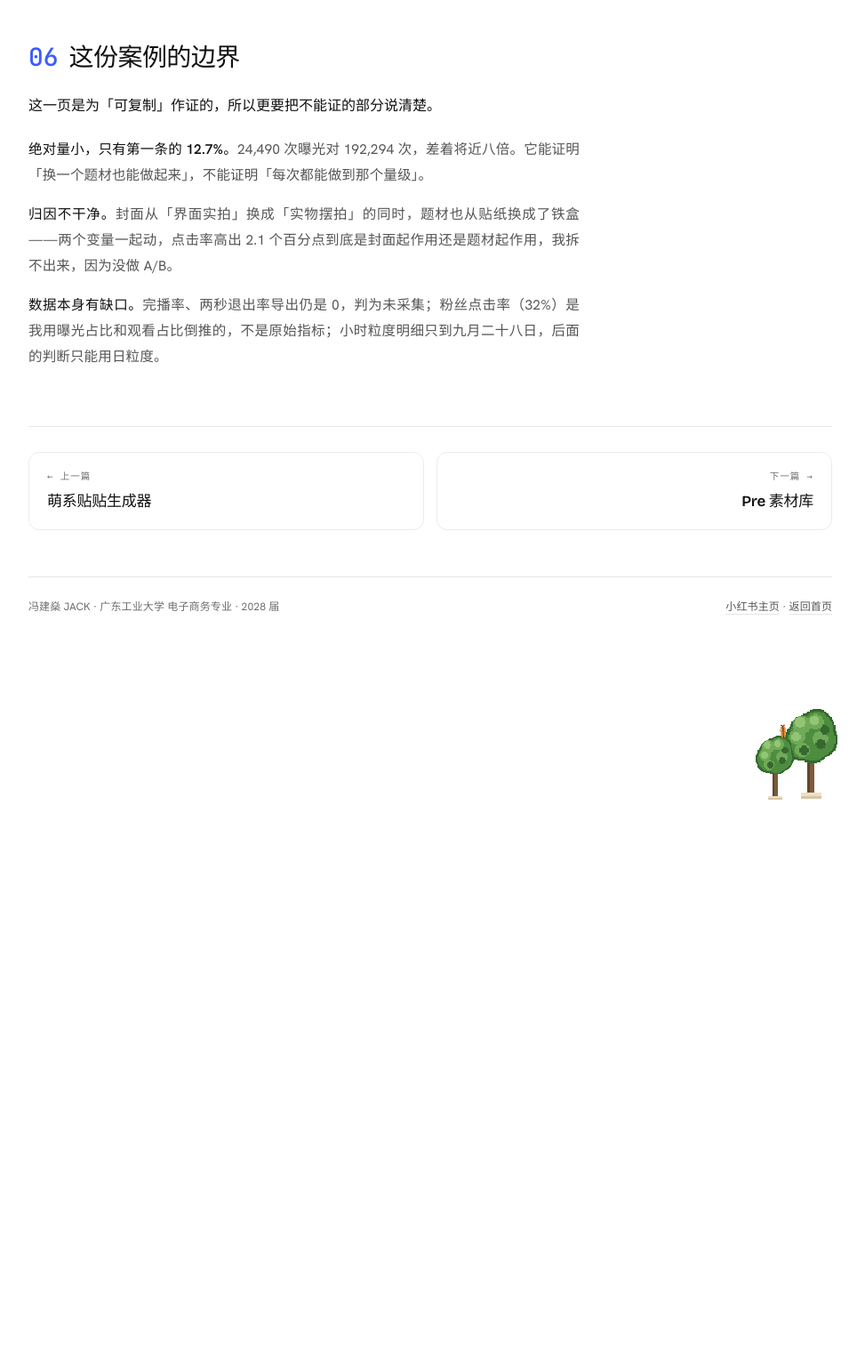
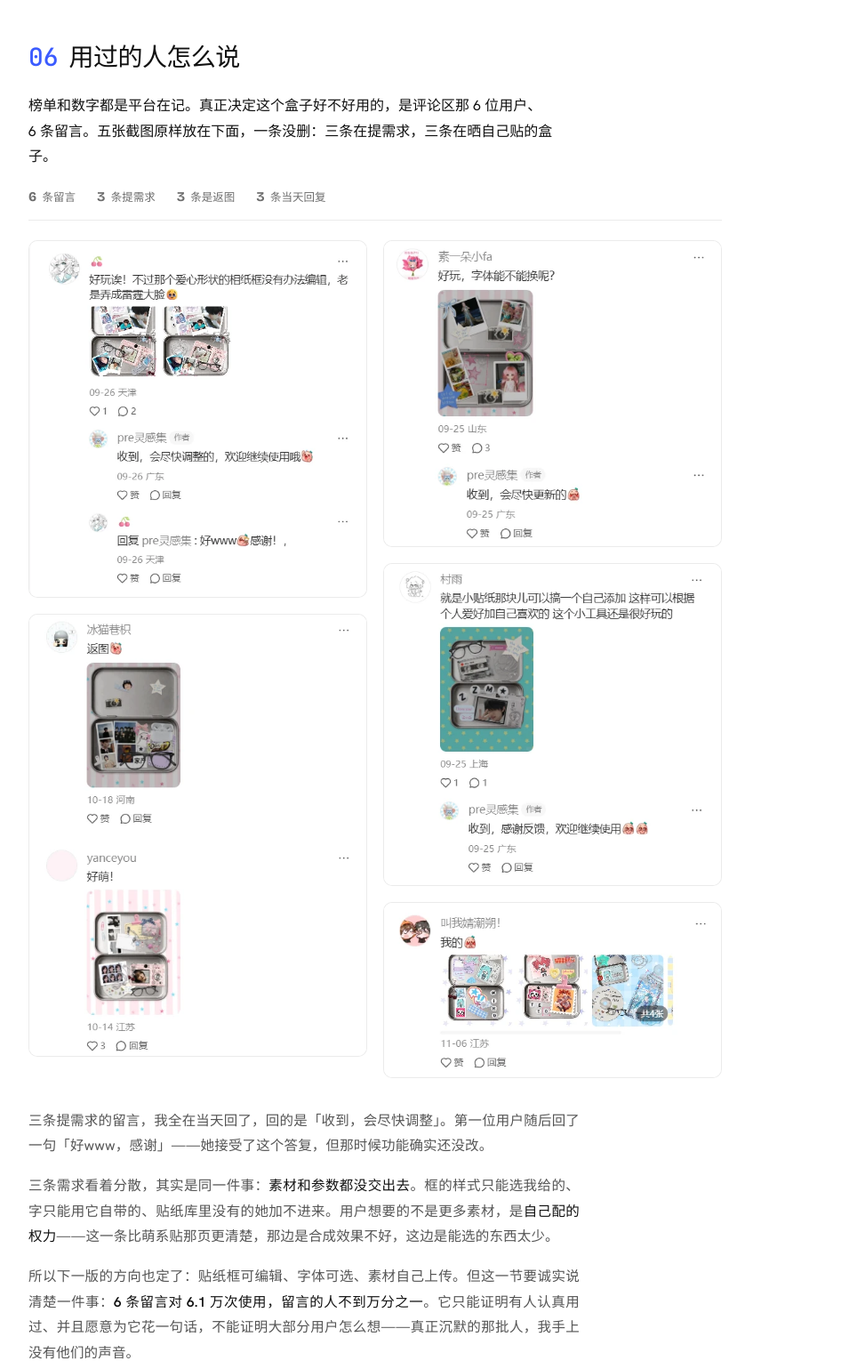
Before and after one commit to Jack028BOT/personal-website, a plain HTML site: page works/tincase.html in a window 1280 px wide. Shown: the part 6200-7739 px from the top of the page at 89% size, without its empty margins (156-1129 px from the left). Before the commit the page ends 7103 px from the top, so only its background shows below. Drawn offline with Linux system fonts and the light colour scheme.

Commit message:
铁盒贴新增 06 用户侧（5 张评论区截图）；萌系贴第二次激励换成带 10-27 日期的截图

```diff
--- a/works/tincase.html
+++ b/works/tincase.html
@@ -14,7 +14,7 @@
 <link rel="stylesheet" href="../assets/css/base.css?v=20261115-18">
 <link rel="stylesheet" href="../assets/css/deco.css?v=20261115-18">
 <link rel="stylesheet" href="../assets/css/work.css?v=20261115-18">
-<link rel="stylesheet" href="../assets/css/work-v2.css?v=20261115-24">
+<link rel="stylesheet" href="../assets/css/work-v2.css?v=20261116-04">
 </head>
 <body>
 <a class="skip-link" href="#content">跳到主要内容</a>
@@ -320,9 +320,41 @@
       </div>
     </section>
 
-    <!-- ⑩ 06 边界 -->
+    <!-- ⑩ 06 用户侧 -->
     <section class="work-section">
-      <h2 class="work-section-title"><span class="idx">06</span>这份案例的边界</h2>
+      <h2 class="work-section-title"><span class="idx">06</span>用过的人怎么说</h2>
+      <p class="work-lede">榜单和数字都是平台在记。真正决定这个盒子好不好用的，是评论区那 6 位用户、<span class="nb">6 条留言</span>。五张截图原样放在下面，一条没删：三条在提需求，三条在晒自己贴的盒子。</p>
+
+      <p class="voice-stat"><span><b>6</b> 条留言</span><span><b>3</b> 条提需求</span><span><b>3</b> 条是返图</span><span><b>3</b> 条当天回复</span></p>
+
+      <div class="voice-wall">
+        <figure class="voice-shot">
+          <img src="../assets/img/shots/tin-c01.webp" alt="评论区截图：🍒 说好玩，但爱心形状的贴纸框没法编辑，老是弄成雷霆大脸，配两张自己贴的盒子；作者当天回复「收到，会尽快调整的，欢迎继续使用哦」，她回「好www，感谢」" loading="lazy" decoding="async">
+        </figure>
+        <figure class="voice-shot">
+          <img src="../assets/img/shots/tin-c05.webp" alt="评论区截图：冰猫巷枳 写「返图」配一张盒子照片；yanceyou 写「好萌！」配一张粉色盒子照片，3 个赞" loading="lazy" decoding="async">
+        </figure>
+        <figure class="voice-shot">
+          <img src="../assets/img/shots/tin-c02.webp" alt="评论区截图：素一朵小fa 说好玩，问字体能不能换，配一张自己贴的盒子；作者当天回复「收到，会尽快更新的」" loading="lazy" decoding="async">
+        </figure>
+        <figure class="voice-shot">
+          <img src="../assets/img/shots/tin-c03.webp" alt="评论区截图：村雨 建议小贴纸那块可以自己添加，好按个人爱好加喜欢的素材，并说这个小工具还是很好玩的；作者当天回复收到" loading="lazy" decoding="async">
+        </figure>
+        <figure class="voice-shot">
+          <img src="../assets/img/shots/tin-c04.webp" alt="评论区截图：叫我婧潮朔！ 只写了「我的」两个字，配四张自己贴好的铁盒照片" loading="lazy" decoding="async">
+        </figure>
+      </div>
+
+      <div class="work-body">
+        <p>三条提需求的留言，我全在当天回了，回的是「收到，会尽快调整」。第一位用户随后回了一句「好www，感谢」——她接受了这个答复，但那时候功能确实还没改。</p>
+        <p>三条需求看着分散，其实是同一件事：<strong>素材和参数都没交出去</strong>。框的样式只能选我给的、字只能用它自带的、贴纸库里没有的她加不进来。用户想要的不是更多素材，是<strong>自己配的权力</strong>——这一条比萌系贴那页更清楚，那边是合成效果不好，这边是能选的东西太少。</p>
+        <p>所以下一版的方向也定了：贴纸框可编辑、字体可选、素材自己上传。但这一节要诚实说清楚一件事：<strong>6 条留言对 6.1 万次使用，留言的人不到万分之一</strong>。它只能证明有人认真用过、并且愿意为它花一句话，不能证明大部分用户怎么想——真正沉默的那批人，我手上没有他们的声音。</p>
+      </div>
+    </section>
+
+    <!-- ⑪ 07 边界 -->
+    <section class="work-section">
+      <h2 class="work-section-title"><span class="idx">07</span>这份案例的边界</h2>
       <p class="work-lede">这一页是为「可复制」作证的，所以更要把不能证的部分说清楚。</p>
       <div class="work-body">
         <p><strong>绝对量小，只有第一条的 12.7%。</strong>24,490 次曝光对 192,294 次，差着将近八倍。它能证明「换一个题材也能做起来」，不能证明「每次都能做到那个量级」。</p>
@@ -331,7 +363,7 @@
       </div>
     </section>
 
-    <!-- ⑪ 上下站 -->
+    <!-- ⑫ 上下站 -->
     <nav class="work-pager">
       <a class="pager-link pager-link--prev" href="cute-face-grid.html">
         <span class="pager-dir">&larr; 上一篇</span>
```
Also changed, not shown: works/cute-face-grid.html (+3 -3 lines), assets/img/shots/tin-c01.webp (added), assets/img/shots/tin-c02.webp (added), assets/img/shots/tin-c03.webp (added), assets/img/shots/tin-c04.webp (added), assets/img/shots/tin-c05.webp (added), assets/img/shots/xhs-boost-2.png (deleted), assets/img/shots/xhs-boost-2.webp (added).
